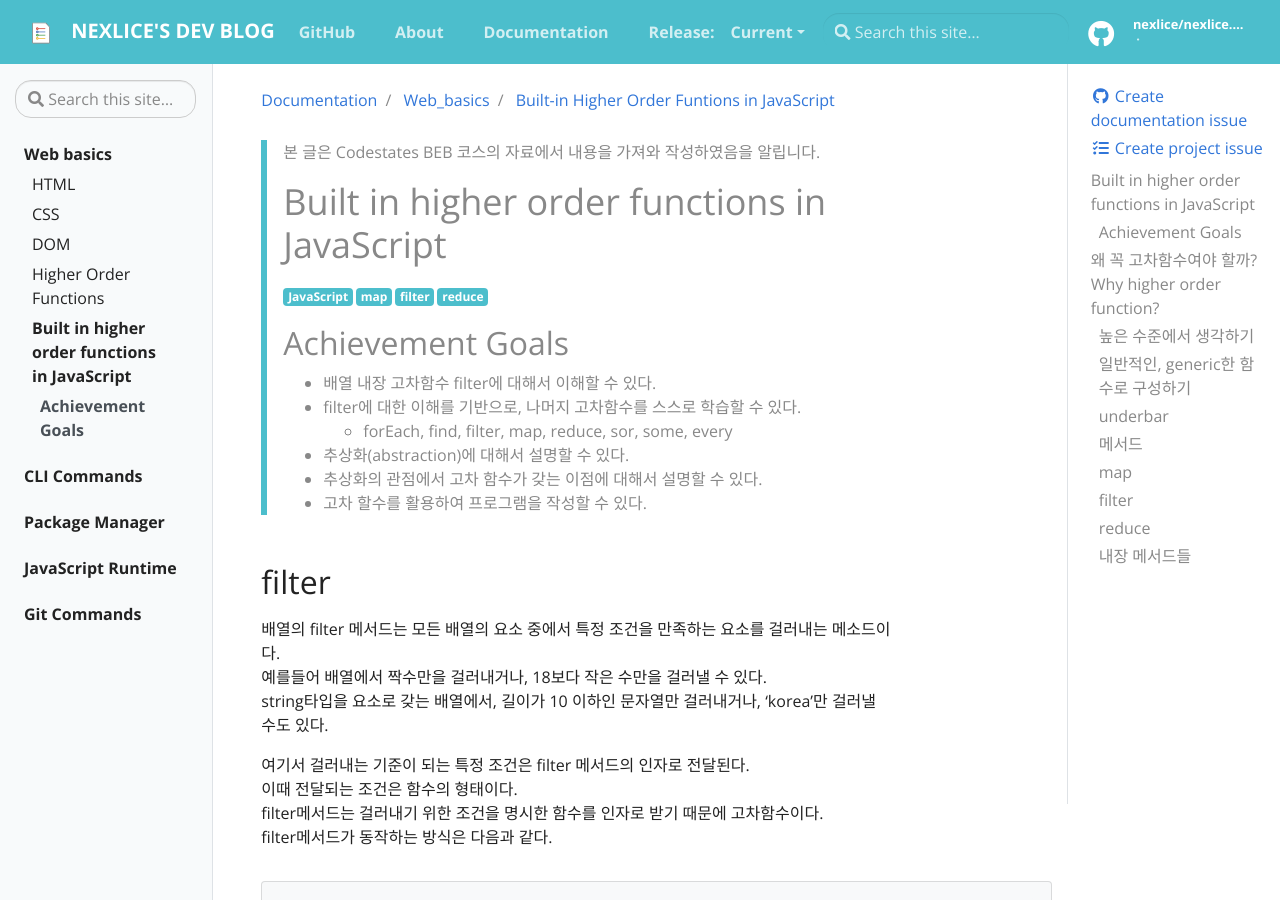
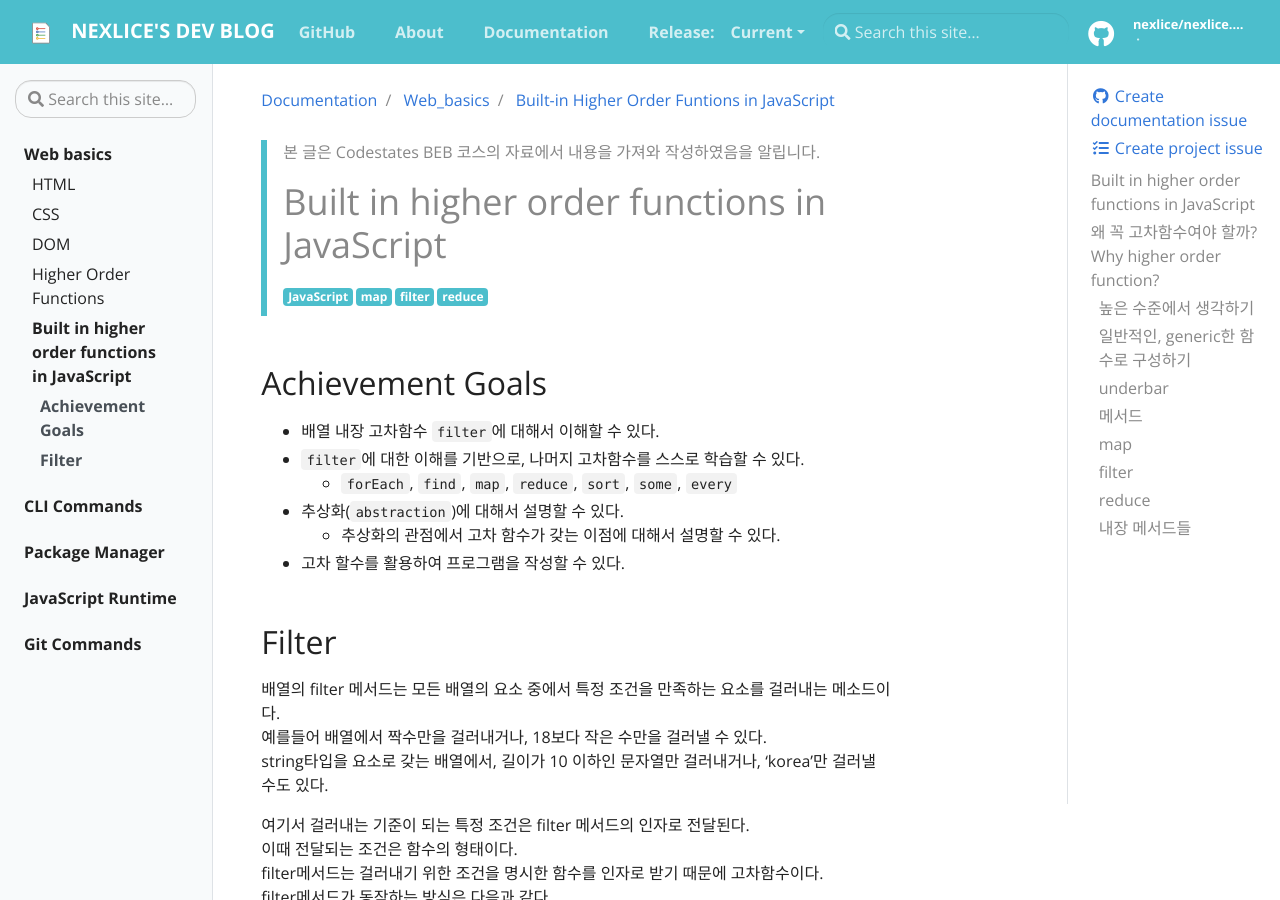
Before and after one commit to nexlice/nexlice.github.io, a Jekyll site: the page built from _docs/Web_Basics/built-in-higher-order-functions.md, in a window 1280 px wide and 900 px high. Built offline with Jekyll 4.4.1, drawn with Linux system fonts in a browser that asks for light colours.

Commit message:
fix: whitespace

```diff
--- a/_data/toc.yml
+++ b/_data/toc.yml
@@ -82,7 +82,9 @@
       url: "docs/Web_Basics/built-in-higher-order-functions"
       children:
         - title: Achievement Goals
-          url: "docs/Web_Basics/built-in-higher-order-functions#Achievement Goals"
+          url: "docs/Web_Basics/built-in-higher-order-functions#achievement-goals"
+        - title: Filter
+          url: "docs/Web_Basics/built-in-higher-order-functions#filter"
 
 
 
--- a/_docs/Web_Basics/built-in-higher-order-functions.md
+++ b/_docs/Web_Basics/built-in-higher-order-functions.md
@@ -9,16 +9,16 @@ description: Learn how to use map, filter, and reduce!
 ---
 >   본 글은 Codestates BEB 코스의 자료에서 내용을 가져와 작성하였음을 알립니다.
 # Built in higher order functions in JavaScript
+
 ## Achievement Goals
-- 배열 내장 고차함수 filter에 대해서 이해할 수 있다.
-- filter에 대한 이해를 기반으로, 나머지 고차함수를 스스로 학습할 수 있다.
-    - forEach, find, filter, map, reduce, sor, some, every
-- 추상화(abstraction)에 대해서 설명할 수 있다.
-- 추상화의 관점에서 고차 함수가 갖는 이점에 대해서 설명할 수 있다.
+- 배열 내장 고차함수 `filter`에 대해서 이해할 수 있다.
+- `filter`에 대한 이해를 기반으로, 나머지 고차함수를 스스로 학습할 수 있다.
+    - `forEach`, `find`, `map`, `reduce`, `sort`, `some`, `every`
+- 추상화(`abstraction`)에 대해서 설명할 수 있다.
+    - 추상화의 관점에서 고차 함수가 갖는 이점에 대해서 설명할 수 있다.
 - 고차 할수를 활용하여 프로그램을 작성할 수 있다.
 
-
-## filter
+## Filter
 배열의 filter 메서드는 모든 배열의 요소 중에서 특정 조건을 만족하는 요소를 걸러내는 메소드이다.
 예를들어 배열에서 짝수만을 걸러내거나, 18보다 작은 수만을 걸러낼 수 있다.
 string타입을 요소로 갖는 배열에서, 길이가 10 이하인 문자열만 걸러내거나, 'korea'만 걸러낼 수도 있다.
```
